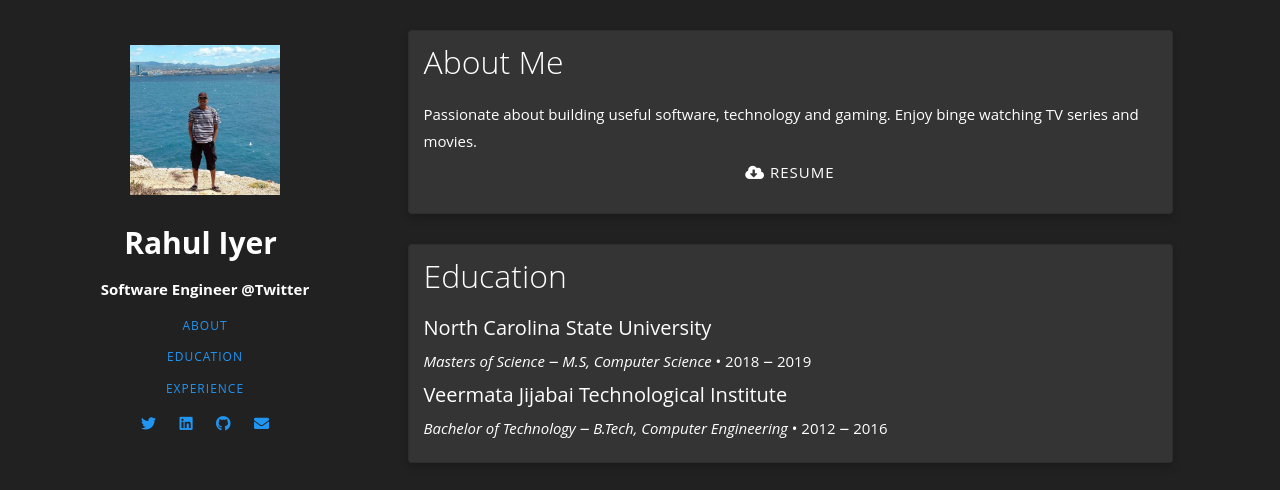
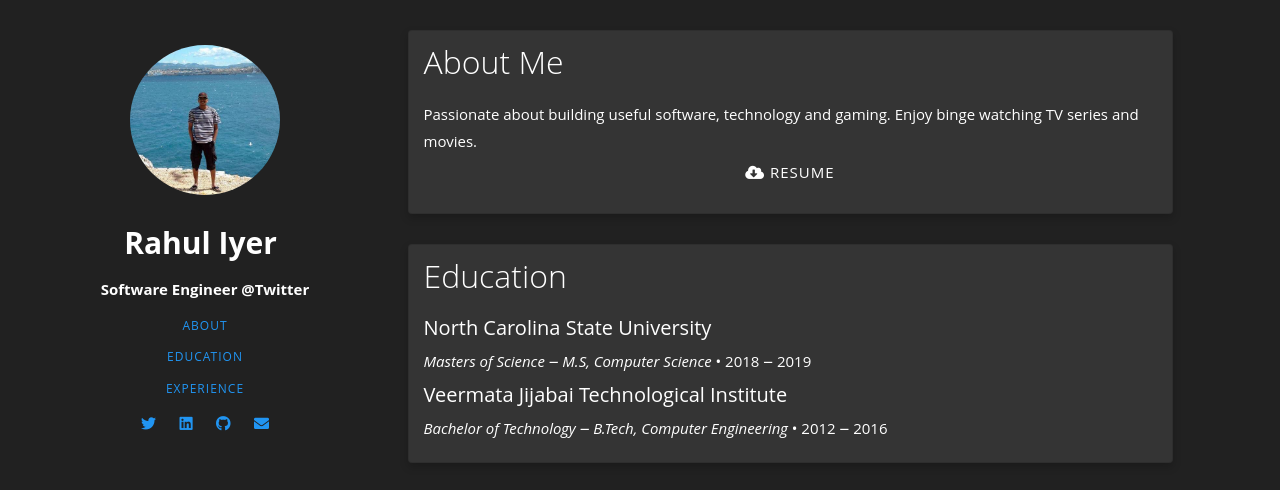
Before and after one commit to rahuliyer95/rahuliyer95.github.io, a website built with webpack: page src/index.html in a window 1280 px wide. Shown: the top 490 px of the page. Built offline with nearby package versions, Linux system fonts and the light colour scheme.

Commit message:
Rounded image

```diff
--- a/src/styles/index.scss
+++ b/src/styles/index.scss
@@ -127,6 +127,10 @@ h3 {
   height: 150px;
   margin: 0 auto;
   margin-bottom: 30px;
+  border-top-left-radius: 50% 50%;
+  border-top-right-radius: 50% 50%;
+  border-bottom-right-radius: 50% 50%;
+  border-bottom-left-radius: 50% 50%;
 }
 
 #colorlib-aside .position {
```
